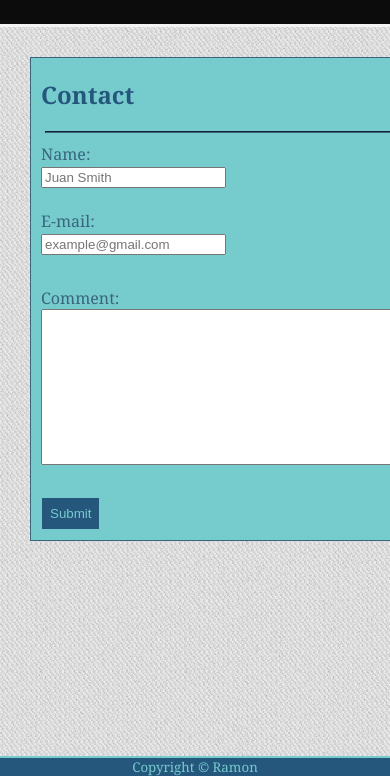
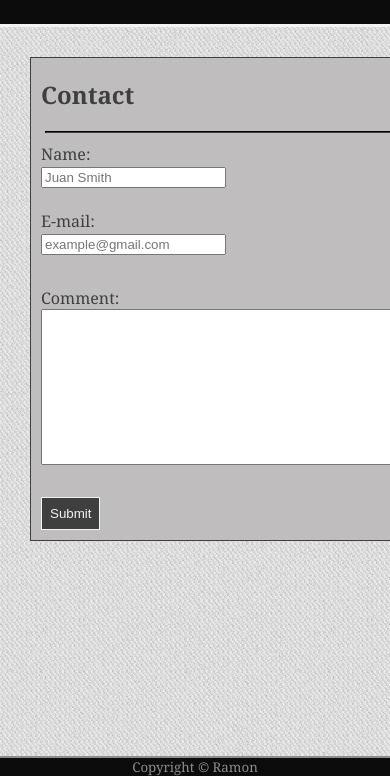
Before and after one commit to ramonb621/Responsive-Portfolio, a plain HTML site: page contact.html in a window 390 px wide. Shown: the part 68-844 px from the top of the page. Drawn offline with Linux system fonts and the light colour scheme.

Commit message:
update again

```diff
--- a/assets/css/style.css
+++ b/assets/css/style.css
@@ -181,6 +181,7 @@ li{
     overflow-y: visible;
 }
 @media screen and (max-width:980px){
+
     h1{
         display: inline-block;
         position: absolute;
@@ -218,9 +219,16 @@ li{
     }
 
 @media screen and (max-width: 768px){
+
     h1{
         background-color: #3F3F3F;
         color:#0C0C0C;
+    }
+    h2{
+        color:#3F3F3F;
+    }
+    hr{
+        border-color:#3F3F3F;
     }
     .menu{
         background-color: #0C0C0C;
@@ -229,4 +237,19 @@ li{
     a{
         color:#F2F2F2;
     }
+    .container, .cont2, .cont3{
+        background-color:#BFBDBD;
+        color:#3F3F3F;
+    }
+    #project1, #project2, #project3, #project4{
+        background-color:#3F3F3F;
+    }
+    .footer{
+        background-color:#0C0C0C;
+        color:#8C8C8C;
+    }
+    #submit{
+        background-color:#3F3F3F;
+        color:#F2F2F2;
+    }
 }
--- a/contact.html
+++ b/contact.html
@@ -2,6 +2,7 @@
 <html lang="en-us">
     <head>
         <meta charset="UTF-8">
+        <meta name="viewport" content="width=device-width, initial-scale=1">
         <title>Ramon Barajas</title>
         <link rel="stylesheet" type="text/css" href="assets/css/style.css">
 
```
Also changed, not shown: index.html (+1 -0 lines), portfolio.html (+1 -0 lines).
